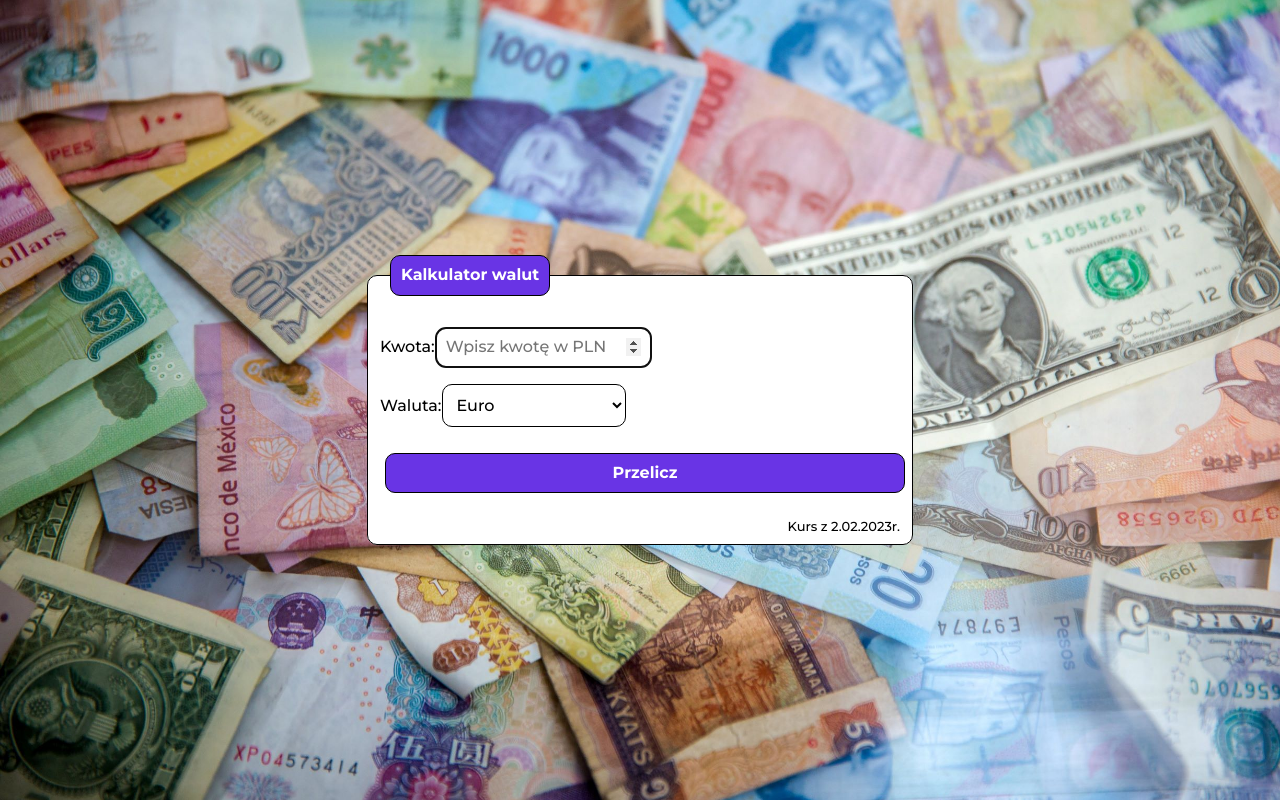
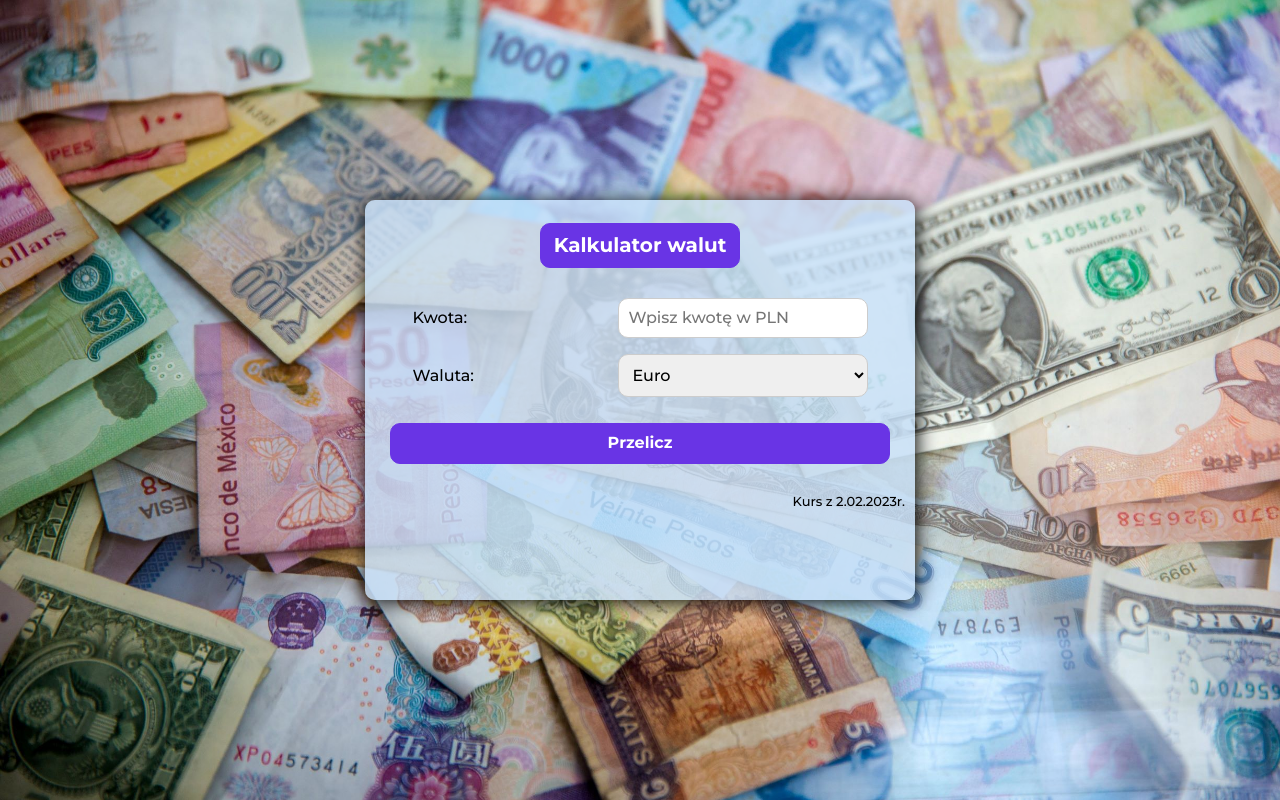
Before and after one commit to KarolinaJ33/currency-converter-react, a React (Create React App) app: page / in a window 1280 px wide. Built offline with nearby package versions, Linux system fonts and the light colour scheme.

Commit message:
updated css in Form and Result

```diff
--- a/src/Form/Result/index.js
+++ b/src/Form/Result/index.js
@@ -1,7 +1,7 @@
 import "./style.css";
 
 export const Result = ({ result }) => (
-  <p className="fieldset__result">
+  <p className="form__result">
     {result !== undefined && (
       <>
         {result.sourceAmount.toFixed(2)}&nbsp;PLN&nbsp;=
--- a/src/Form/Result/style.css
+++ b/src/Form/Result/style.css
@@ -1,7 +1,4 @@
-.fieldset__output {
-    padding: 10px;
-    border: 1px solid black;
-    border-radius: 10px;
-    max-width: 300px;
-    background-color: white;
+.form__result {
+    color: hsl(258, 77%, 55%);
+    font-size: 20px;
 }
--- a/src/Form/index.js
+++ b/src/Form/index.js
@@ -14,15 +14,14 @@ export const Form = ({ calculateResult, result}) => {
 
   return (
     <form className="form" onSubmit={onSubmit}>
-        <fieldset className="fieldset">
-          <legend className="fieldset__legend">Kalkulator walut</legend>
+
+          <h1 className="form__header">Kalkulator walut</h1>
           <p>
-        <span className="fieldset__currency">Kwota:</span>
+        <span className="form__currency">Kwota:</span>
         <input
           value={amount}
-          autoFocus
           onChange= {({target}) => setAmount(target.value)}
-          className="fieldset__output"
+          className="form__field"
           type="number" min="0"
           step="0.01"
           name="zl"
@@ -31,9 +30,10 @@ export const Form = ({ calculateResult, result}) => {
           placeholder="Wpisz kwotę w PLN"
         />
           </p>
-        <span className="fieldset__currency">Waluta: </span>
-        <select className="fieldset__output"
+        <span className="form__currency">Waluta: </span>
+        <select
           value= {currency}
+          className="form__field"
           onChange= {({target}) => setCurrency(target.value)}
     >
             {currencies.map((currency => (
@@ -45,14 +45,13 @@ export const Form = ({ calculateResult, result}) => {
         </option>
       )))}
         </select>
-        <p className="fieldset__buttonContainer">
-          <button className="fieldset__button">Przelicz</button>
+        <p className="form__buttonContainer">
+          <button className="form__button">Przelicz</button>
         </p>
 
       <Result result={result} />
-        <p className="fieldset__supplement"> Kurs z 2.02.2023r.</p>
+        <p className="form__supplement"> Kurs z 2.02.2023r.</p>
 
-      </fieldset>
     </form>
     );
   };
--- a/src/Form/style.css
+++ b/src/Form/style.css
@@ -1,62 +1,89 @@
 .form {
     flex-basis: 550px;
-    margin: 0 auto;
+    margin: 20px 0;
+    text-align: center;
+    padding: 10px;
+    box-shadow: 2px 2px 20px black;
+    height: 400px;
+    background-color: rgba(199, 224, 248, 0.822);
+    border-radius: 10px;
 }
 
-.fieldset {
+@media (max-width: 767px) {
+    .form {
+        height: 600px;
+    }
+}
+
+.form__output {
+    padding: 10px;
     border: 1px solid black;
     border-radius: 10px;
+    max-width: 300px;
     background-color: white;
 }
 
-.fieldset__legend {
+.form__header {
     color: white;
-    border: 1px solid black;
-    border-radius:10px;
+    font-size:20px;
+    max-width: 200px;
+    width:100%;
+    border: 1px solid hsl(258, 77%, 55%);
+    border-radius: 10px;
     font-weight: 700;
-    margin: 10px;
     padding: 10px;
     background-color: hsl(258, 77%, 55%);
-    font-weight: bold;
-}
-
-
-.fieldset__currency {
-    align-items: left;
-    max-width: 200px;
+    text-align: center;
     display: inline-block;
 }
 
-.fieldset__button {
+.form__currency {
+    width: 100%;
+    max-width: 200px;
+    display: inline-block;
+    text-align: left;
+    margin-right: 5px;
+}
+
+.form__field {
+    border: 1px solid #ccc;
+    padding: 10px;
+    width: 100%;
+    max-width: 250px;
+    border-radius: 10px;
+}
+
+.form__button {
     background-color: hsl(258, 77%, 55%);
     color: white;
-    border: 1px solid black;
+    border: 1px solid hsl(258, 77%, 55%);
     border-radius: 10px;
     width: 100%;
-    max-width: 700px;
+    max-width: 500px;
     margin: 10px;
     padding: 10px;
     margin-inline: 5px;
     font-weight: bold;
     transition: 0.1s;
     cursor: pointer;
+    display: inline-block;
 }
 
-.fieldset__buttonContainer {
+.form__buttonContainer {
     text-align: center;
   }
 
-.fieldset__button:hover {
+.form__button:hover {
     background-color: hsl(258, 57%, 45%);
     transition: 0.1s;
     scale: 1.01;
 }
 
-.fieldset__button:active {
+.form__button:active {
     background-color: hsl(258, 87%, 50%);
 }
 
-.fieldset__supplement {
+.form__supplement {
     font-size: small;
     margin:auto;
     text-align: right;
```
